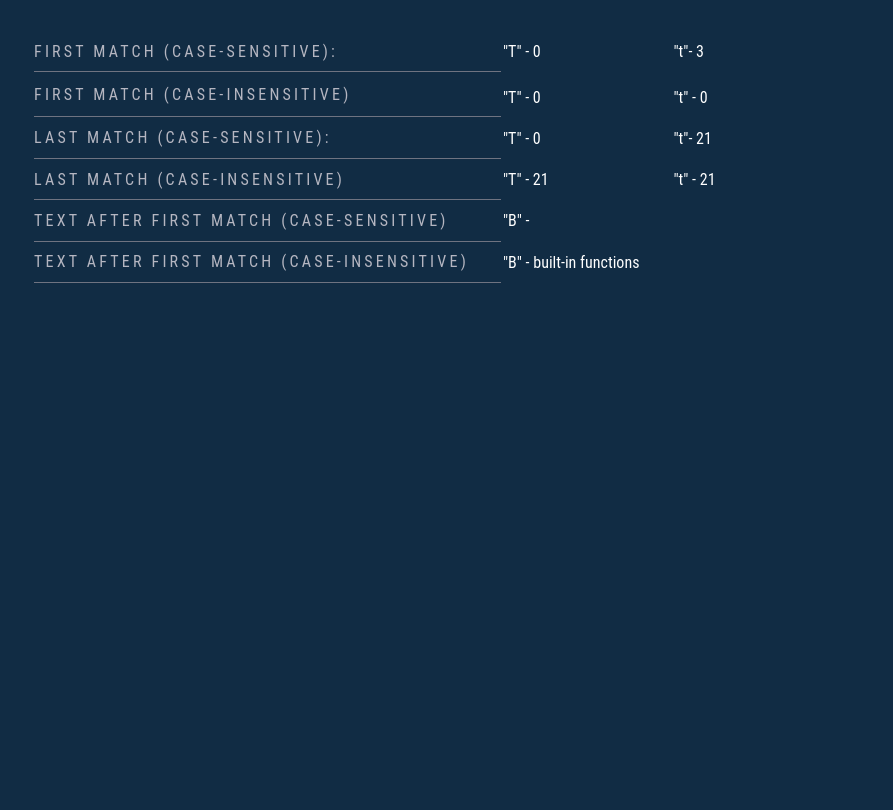
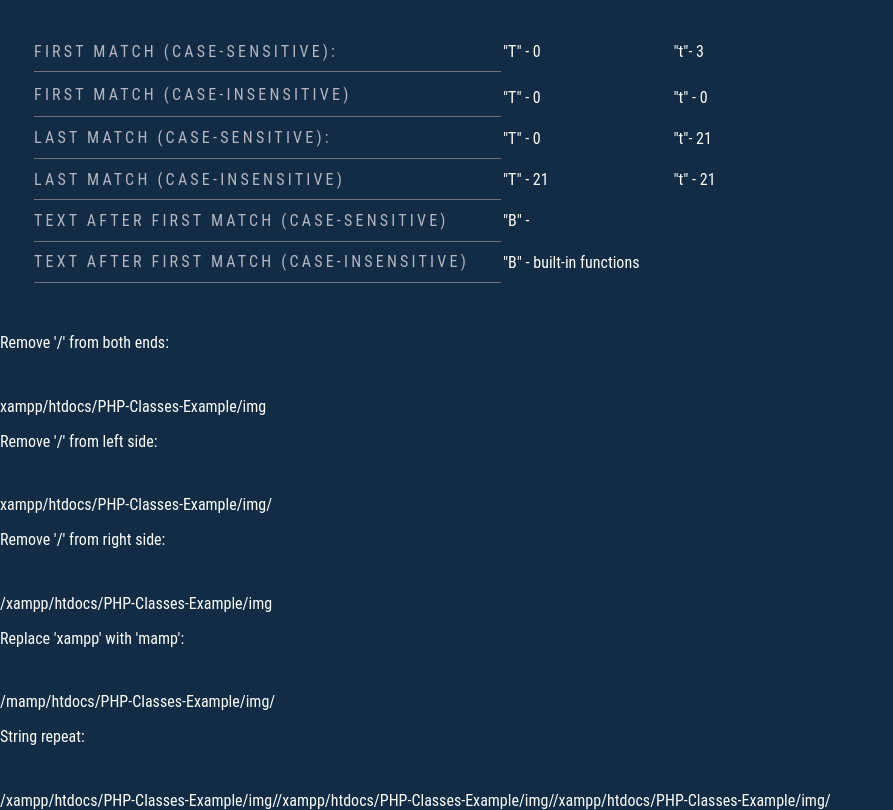
Before and after one commit to TalikTom/PHP-Classes-Example, a PHP site: page / in a window 1280 px wide. Shown: the part 1117-1927 px from the top of the page, without its empty margins (0-893 px from the left). Before the commit the page ends 1400 px from the top, so only its background shows below. Run offline with PHP 8.4, Linux system fonts and the light colour scheme.

Commit message:
Practice replacing characters in a string

```diff
--- a/index.php
+++ b/index.php
@@ -11,6 +11,8 @@ $accounts =
 $customer = new Customer('Luka', 'Agic', 'luka@gmail.com', 'hunter2', $accounts);
 
 $text = 'Testing built-in functions';
+
+$image = "/xampp/htdocs/PHP-Classes-Example/img/"
 
 ?>
 
@@ -122,4 +124,16 @@ echo "The time is " . date("h:i:sa");
     </tr>
 </table>
 
+<section>
+    <p>Remove '/' from both ends:</p><br>
+    <?= trim($image, '/'); ?> <br>
+    <p>Remove '/' from left side:</p><br>
+    <?= ltrim($image, '/'); ?> <br>
+    <p>Remove '/' from right side:</p><br>
+    <?= rtrim($image, '/'); ?> <br>
+    <p>Replace 'xampp' with 'mamp':</p><br>
+    <?= str_replace('xampp', 'mamp', $image); ?> <br>
+    <p>String repeat:</p><br>
+    <?= str_repeat($image, 3); ?> <br>
+</section>
 <?php include 'includes/footer.php'; ?>
```
Also changed, not shown: img/golden_slavonia.png (added).
